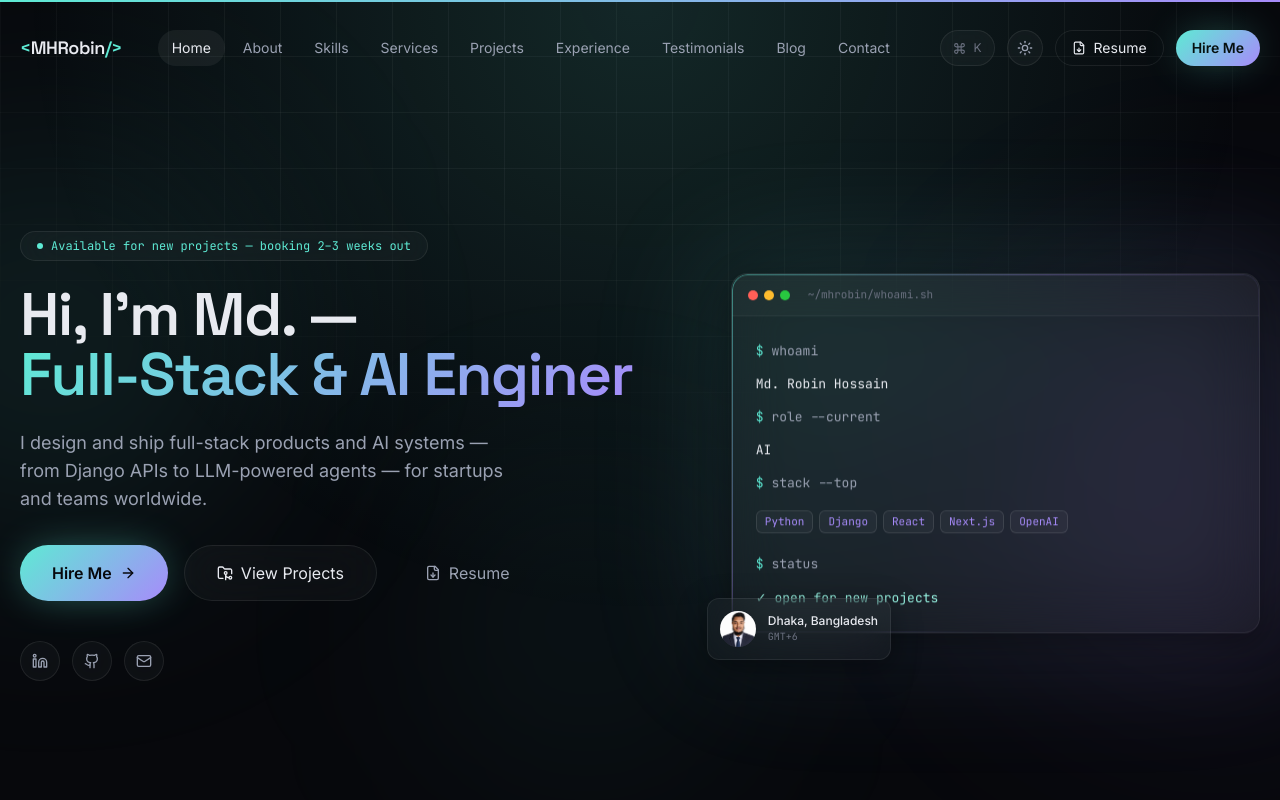
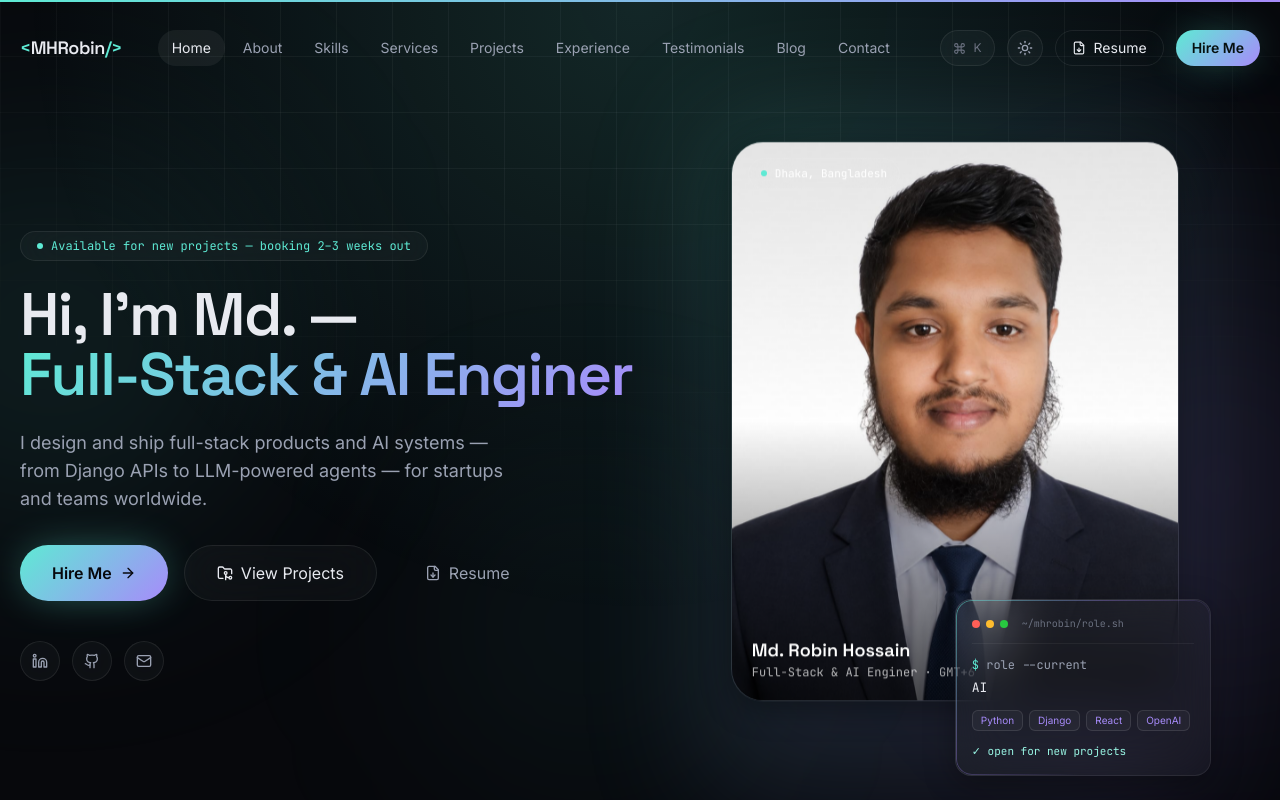
Before and after one commit to robin647/MHR-Portfolio, a Next.js app in the folder portfolio/: page / in a window 1280 px wide. Shown: the top 800 px of the page. Built offline with nearby package versions, Linux system fonts and the light colour scheme.

Commit message:
fix profile picture and light mode text color

```diff
--- a/portfolio/app/globals.css
+++ b/portfolio/app/globals.css
@@ -17,6 +17,37 @@
 
   .light body {
     @apply bg-light text-[#14161C];
+  }
+
+  /* The ink-muted / ink-dim / signal tokens are tuned for a dark background.
+     On light mode they need darker, higher-contrast values to stay legible. */
+  .light .text-ink-muted {
+    color: #4b5162;
+  }
+
+  .light .text-ink-dim {
+    color: #6b7280;
+  }
+
+  .light .text-ink {
+    color: #14161c;
+  }
+
+  .light .eyebrow,
+  .light .text-signal {
+    color: #0d9488;
+  }
+
+  .light .text-violet {
+    color: #7c3aed;
+  }
+
+  .light ::-webkit-scrollbar-track {
+    background: #f7f7f5;
+  }
+
+  .light ::-webkit-scrollbar-thumb {
+    background: #d8d8d4;
   }
 
   ::selection {
--- a/portfolio/components/sections/hero.tsx
+++ b/portfolio/components/sections/hero.tsx
@@ -115,65 +115,70 @@ export function Hero() {
           initial={{ opacity: 0, scale: 0.96 }}
           animate={{ opacity: 1, scale: 1 }}
           transition={{ duration: 0.7, ease: "easeOut", delay: 0.15 }}
-          className="relative"
+          className="relative mx-auto w-full max-w-md pb-14 sm:pb-16 lg:mx-0"
         >
-          <div className="absolute -inset-6 -z-10 rounded-[2rem] bg-signal-gradient opacity-[0.12] blur-3xl" />
+          <div className="absolute -inset-8 -z-10 rounded-[2.5rem] bg-signal-gradient opacity-[0.15] blur-3xl" />
 
-          <div className="glass gradient-border animate-float overflow-hidden rounded-2xl shadow-card">
-            <div className="flex items-center gap-1.5 border-b border-white/5 bg-white/[0.02] px-4 py-3">
-              <span className="h-2.5 w-2.5 rounded-full bg-[#FF5F57]" />
-              <span className="h-2.5 w-2.5 rounded-full bg-[#FEBC2E]" />
-              <span className="h-2.5 w-2.5 rounded-full bg-[#28C840]" />
-              <span className="ml-3 font-mono text-[11px] text-ink-dim">
-                ~/{profile.initials.toLowerCase()}/whoami.sh
+          {/* Large profile photo — the primary visual */}
+          <div className="gradient-border glass relative aspect-[4/5] w-full animate-float overflow-hidden rounded-[2rem] shadow-card">
+            <Image
+              src={profile.profileImage}
+              alt={profile.name}
+              fill
+              sizes="(max-width: 1024px) 85vw, 440px"
+              className="object-cover"
+              priority
+            />
+            <div className="absolute inset-0 bg-gradient-to-t from-black/70 via-black/0 to-black/10" />
+
+            <div className="glass absolute left-4 top-4 flex items-center gap-2 rounded-full px-3 py-1.5">
+              <span className="relative flex h-1.5 w-1.5">
+                <span className="absolute inline-flex h-full w-full animate-ping rounded-full bg-signal opacity-75" />
+                <span className="relative inline-flex h-1.5 w-1.5 rounded-full bg-signal" />
+              </span>
+              <span className="font-mono text-[11px] text-white">{profile.location}</span>
+            </div>
+
+            <div className="absolute inset-x-5 bottom-5">
+              <p className="font-display text-lg font-semibold text-white drop-shadow-sm">
+                {profile.name}
+              </p>
+              <p className="font-mono text-xs text-white/70">
+                {profile.title} · {profile.timezone}
+              </p>
+            </div>
+          </div>
+
+          {/* Mini terminal — floats as an accent over the photo's corner */}
+          <div className="glass gradient-border relative -mt-10 mx-5 rounded-2xl p-4 shadow-card sm:absolute sm:-bottom-2 sm:-right-8 sm:mx-0 sm:mt-0 sm:w-64">
+            <div className="mb-3 flex items-center gap-1.5 border-b border-white/5 pb-3">
+              <span className="h-2 w-2 rounded-full bg-[#FF5F57]" />
+              <span className="h-2 w-2 rounded-full bg-[#FEBC2E]" />
+              <span className="h-2 w-2 rounded-full bg-[#28C840]" />
+              <span className="ml-2 truncate font-mono text-[10px] text-ink-dim">
+                ~/{profile.initials.toLowerCase()}/role.sh
               </span>
             </div>
-            <div className="space-y-3 p-6 font-mono text-[13px] leading-relaxed text-ink-muted">
-              <p>
-                <span className="text-signal">$</span> whoami
-              </p>
-              <p className="text-ink">{profile.name}</p>
-              <p>
+            <p className="font-mono text-[12px] text-ink-muted">
               <span className="text-signal">$</span> role --current
             </p>
-              <p className="text-ink">
+            <p className="mt-1 min-h-[1.2em] font-mono text-[13px] text-ink">
               {typed}
               <span className="animate-blink text-signal">▌</span>
             </p>
-              <p>
-                <span className="text-signal">$</span> stack --top
-              </p>
-              <p className="flex flex-wrap gap-1.5 pt-1">
-                {["Python", "Django", "React", "Next.js", "OpenAI"].map((t) => (
+            <p className="mt-3 flex flex-wrap gap-1.5">
+              {["Python", "Django", "React", "OpenAI"].map((t) => (
                 <span
                   key={t}
-                    className="rounded-md border border-white/10 bg-white/[0.04] px-2 py-0.5 text-[11px] text-violet"
+                  className="rounded-md border border-white/10 bg-white/[0.04] px-2 py-0.5 text-[10px] text-violet"
                 >
                   {t}
                 </span>
               ))}
             </p>
-              <p className="pt-2">
-                <span className="text-signal">$</span> status
+            <p className="mt-3 font-mono text-[11px] text-signal-soft">
+              ✓ open for new projects
             </p>
-              <p className="text-signal-soft">✓ open for new projects</p>
-            </div>
-          </div>
-
-          <div className="glass absolute -bottom-6 -left-6 hidden items-center gap-3 rounded-xl p-3 shadow-card sm:flex">
-            <div className="relative h-9 w-9 overflow-hidden rounded-full bg-white/10">
-              <Image
-                src={profile.profileImage}
-                alt={profile.name}
-                fill
-                sizes="36px"
-                className="object-cover"
-              />
-            </div>
-            <div>
-              <p className="text-xs font-medium text-ink">{profile.location}</p>
-              <p className="font-mono text-[10px] text-ink-dim">{profile.timezone}</p>
-            </div>
           </div>
         </motion.div>
       </div>
```
Also changed, not shown: portfolio/types/index.ts (deleted, +0 -54 lines). Lines whose indentation alone changed are shown as unchanged.
